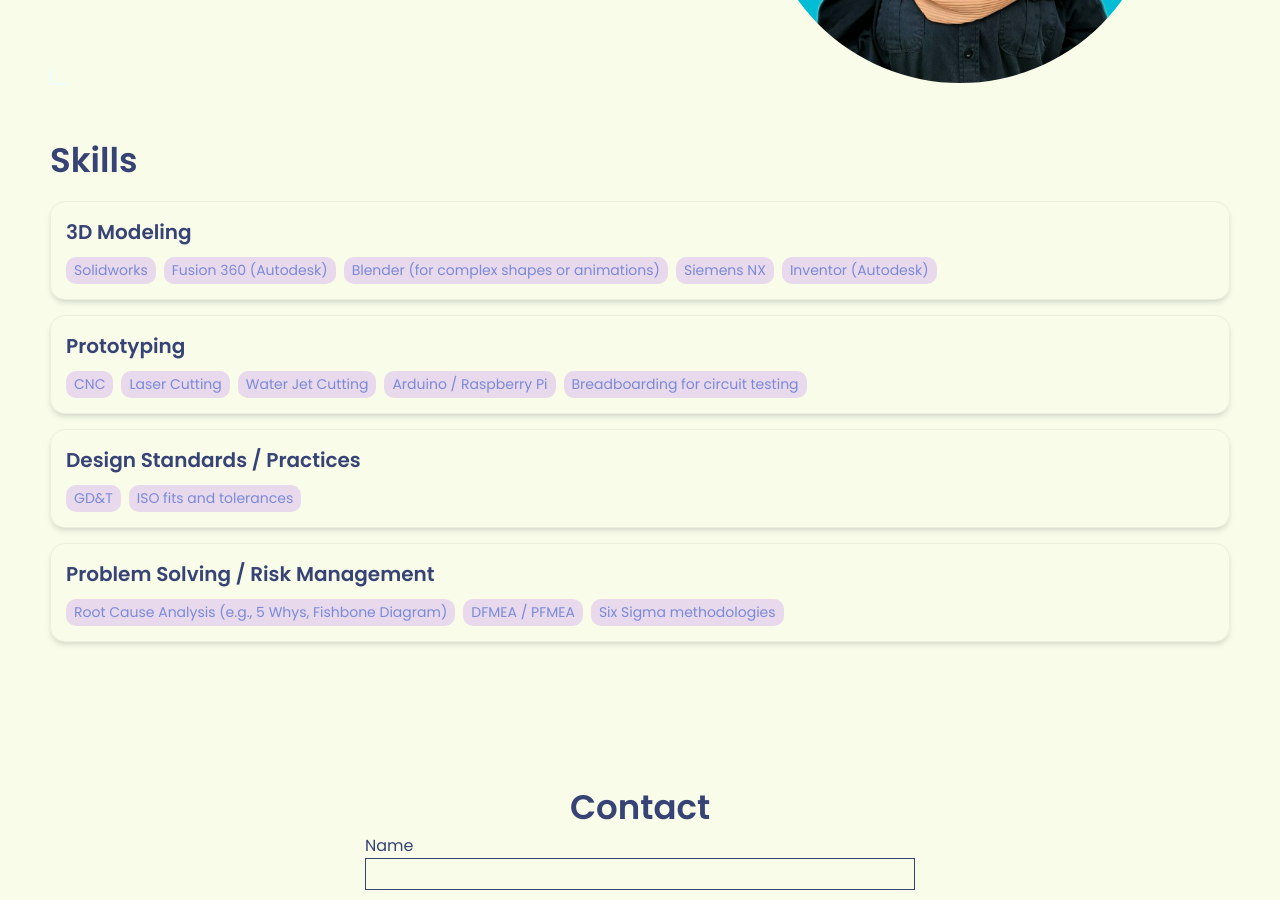
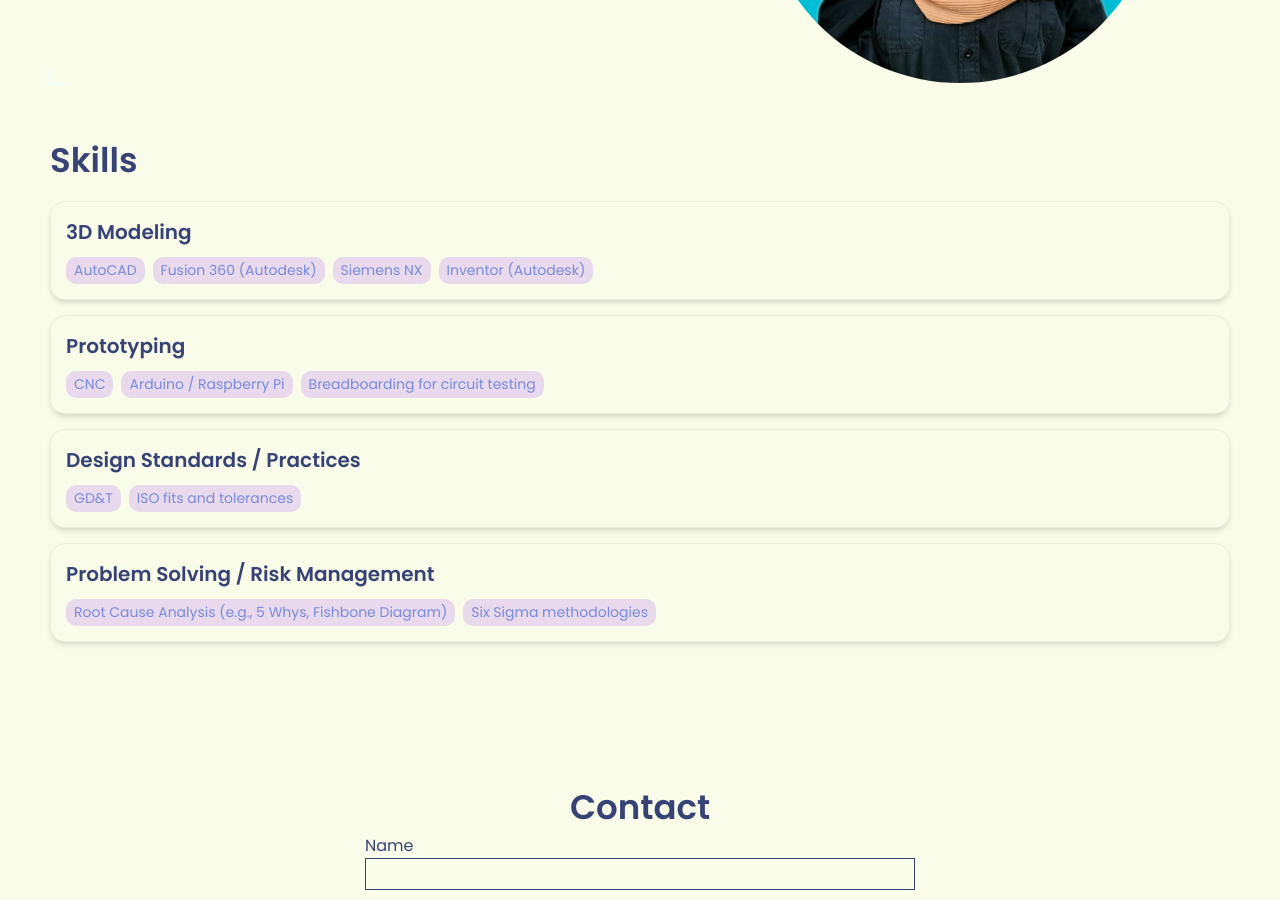
Before and after one commit to fatin-idris/fatin-idris.github.io, a Jekyll site: the page built from index.html, in a window 1280 px wide and 900 px high, scrolled down 449 px. Built offline with Jekyll 4.4.1, drawn with Linux system fonts in a browser that asks for light colours.

Commit message:
Update _config.yml

```diff
--- a/_config.yml
+++ b/_config.yml
@@ -47,16 +47,13 @@ external-links:    # input only your own url slug. The icons with missing entrie
 skills:
   - category: 3D Modeling
     tools:
-    - Solidworks
+    - AutoCAD
     - Fusion 360 (Autodesk)
-    - Blender (for complex shapes or animations)
     - Siemens NX
     - Inventor (Autodesk)
   - category: Prototyping
     tools:
     - CNC
-    - Laser Cutting
-    - Water Jet Cutting
     - Arduino / Raspberry Pi
     - Breadboarding for circuit testing
   - category: Design Standards / Practices
@@ -66,7 +63,6 @@ skills:
   - category: Problem Solving / Risk Management
     tools:
     - Root Cause Analysis (e.g., 5 Whys, Fishbone Diagram)
-    - DFMEA / PFMEA
     - Six Sigma methodologies
 
 
```
